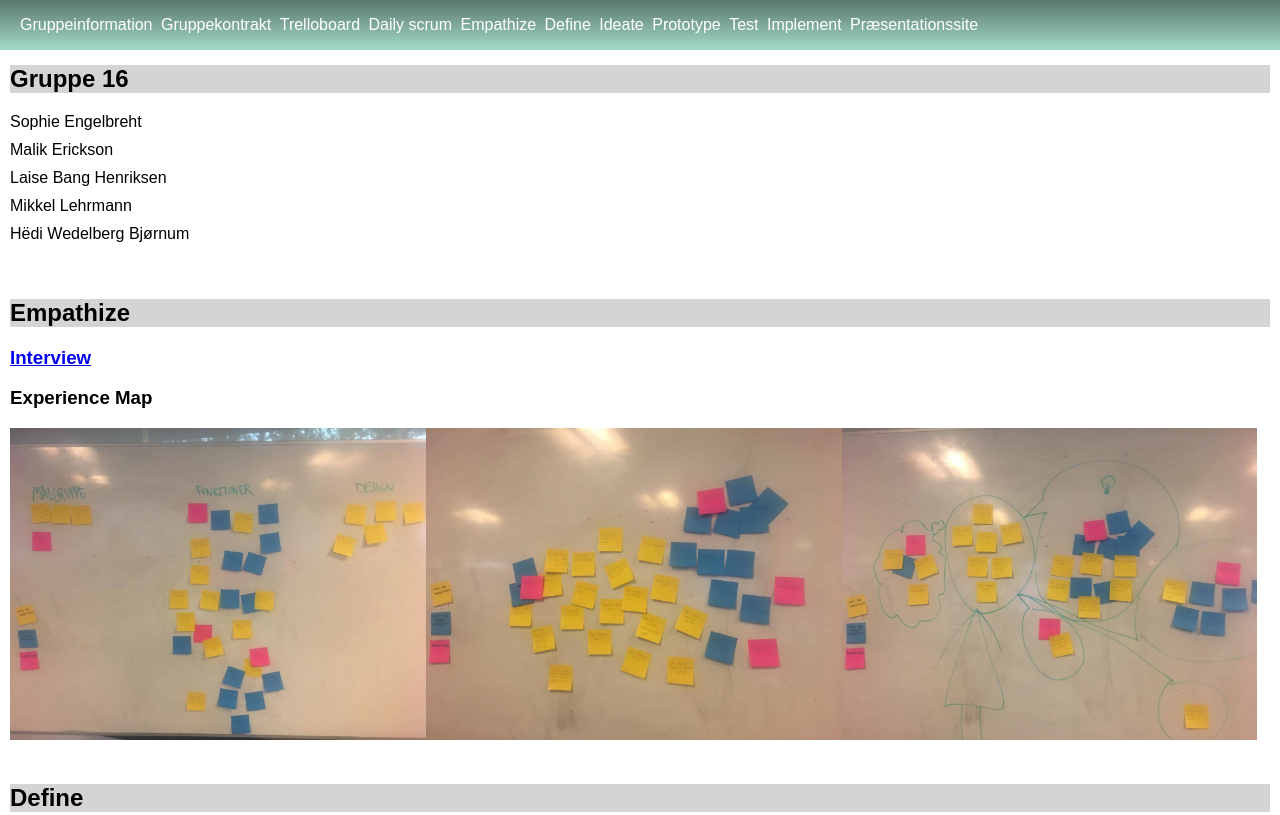
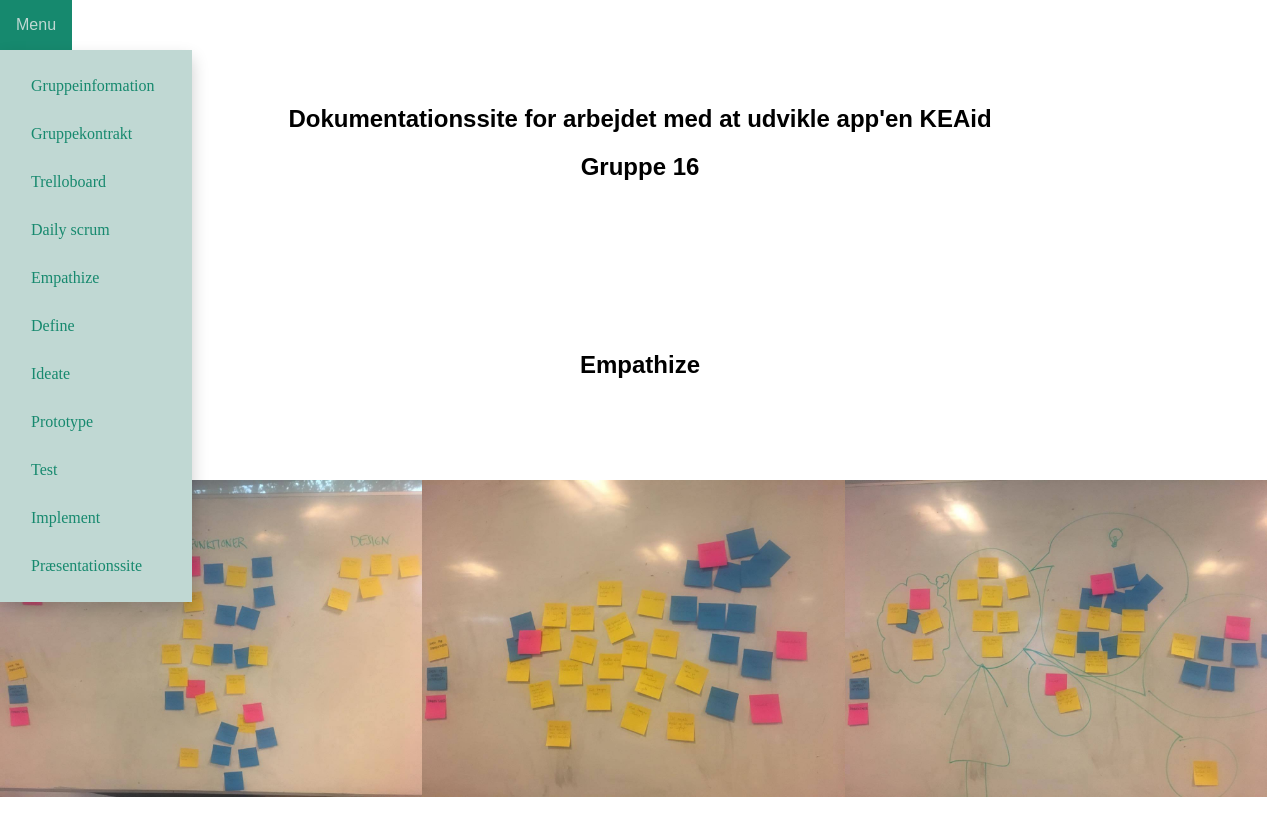
Before and after one commit to heid2835/uxgr16, a plain HTML site: page index.html in a window 1280 px wide. Shown: the top 815 px of the page. Drawn offline with Linux system fonts and the light colour scheme.

Commit message:
Dropdown menu med grønne farver

```diff
--- a/index.html
+++ b/index.html
@@ -11,6 +11,9 @@
 <body>
     <header>
         <nav>
+            <div class="dropdown">
+                <button class="dropbtn">Menu</button>
+                <div class="dropdown-content">
                     <a href="#gruppe">Gruppeinformation</a>
                     <a href="https://docs.google.com/document/d/1INglqJdb5D0_-t-0gueT-xHG5tEzldx4IAQMGn05vH8/edit" target="_blank">Gruppekontrakt</a>
                     <a href="https://trello.com/b/hpkU3oF7/%C3%B8velsescase" target="_blank">Trelloboard</a>
@@ -22,10 +25,13 @@
                     <a href="#test">Test</a>
                     <a href="#imp">Implement</a>
                     <a href="aflevering.html">Præsentationssite</a>
-
+                </div>
+            </div>
         </nav>
     </header>
-
+    <section id="titel">
+        <h1> Dokumentationssite for arbejdet med at udvikle app'en KEAid </h1>
+    </section>
     <section id="gruppe">
         <h1>Gruppe 16</h1>
         <ul>
--- a/stylesheet.css
+++ b/stylesheet.css
@@ -12,49 +12,13 @@ Lilla: D968B2;
 
 */
 
-* {
-    font-family: sans-serif;
-}
-
-/********* menu ********/
-
-header {
-    position: fixed;
-    background: linear-gradient(to bottom, rgba(0, 0, 0, 0.45) 0%, rgba(0, 0, 0, 0) 100%);
-    background-color: #A3DAC5;
-    width: 100%;
-    padding: 1em;
-
-}
-
-header nav {
-    text-align: left;
-    margin: 0 5vw 0 0;
-}
-
-header nav a {
-    text-decoration: none;
-    color: white;
-    padding-left: 4px;
-    display: block;
-}
-
-header nav a:hover {
-    color: dimgray;
-}
-
-@media screen and (min-width: 676px) {
-    header nav a {
-        display: inline-block;
-    }
-    /********* menu slut ********/
 body {
     margin: 0;
     padding: 0;
 }
 
 section {
-        padding: 10px;
+    padding: 0px;
 }
 
 ul {
@@ -68,17 +32,79 @@ header nav a:hover {
 }
 
 h1 {
-        background-color: #d4d4d4;
+    text-align: center;
 }
+
+* {
+    font-family: sans-serif;
+}
+
+/* Dropdown Button */
+
+.dropbtn {
+    background-color: #16896E;
+    color: #C0D8D3;
+    padding: 16px;
+    font-size: 16px;
+    border: none;
+    cursor: pointer;
+}
+
+/* Dropdown button on hover & focus */
+
+.dropdown-content a:hover,
+.dropdown-content a:focus {
+    color: #202532;
+}
+
+/* The container <div> - needed to position the dropdown content */
+
+.dropdown {
+    position: relative;
+    display: inline-block;
+}
+
+.dropdown-content {
+    display: none;
+    position: absolute;
+    background-color: #C0D8D3;
+    min-width: 160px;
+    box-shadow: 0px 8px 16px 0px rgba(0, 0, 0, 0.2);
+    padding: 12px 16px;
+    z-index: 1;
+}
+
+.dropdown-content a {
+    color: #16896E;
+    padding: 15px 15px;
+    text-decoration: none;
+    display: block;
+    font-family: 'renner*';
+}
+
+.dropdown:hover .dropdown-content {
+    display: block;
+}
+
+/****** menu slut *****/
+
+/******Titel ******/
+
+#titel h1 {
+    margin-top: 55px;
+    text-align: center;
+
+}
+
 /***** gruppe ********/
+
 /*  #gruppe img {
       width: 80vw;
       padding: 10px;
   }*/
-    #gruppe h1 {
-        margin-top: 55px;
-    }
+
 /***** Empathize ***/
+
 #emp {
     /*    background-color: #5990cb;*/
 }
@@ -88,6 +114,7 @@ header nav a:hover {
 }
 
 /***** Empathize slut***/
+
 #def {
     /*    background-color: #416c9c;*/
 }
@@ -120,6 +147,7 @@ header nav a:hover {
 
 
 /***** GAMMEL ****/
+
 /*
 #divwrapper {
     display: flex;
```
Lines whose indentation alone changed are shown as unchanged.
